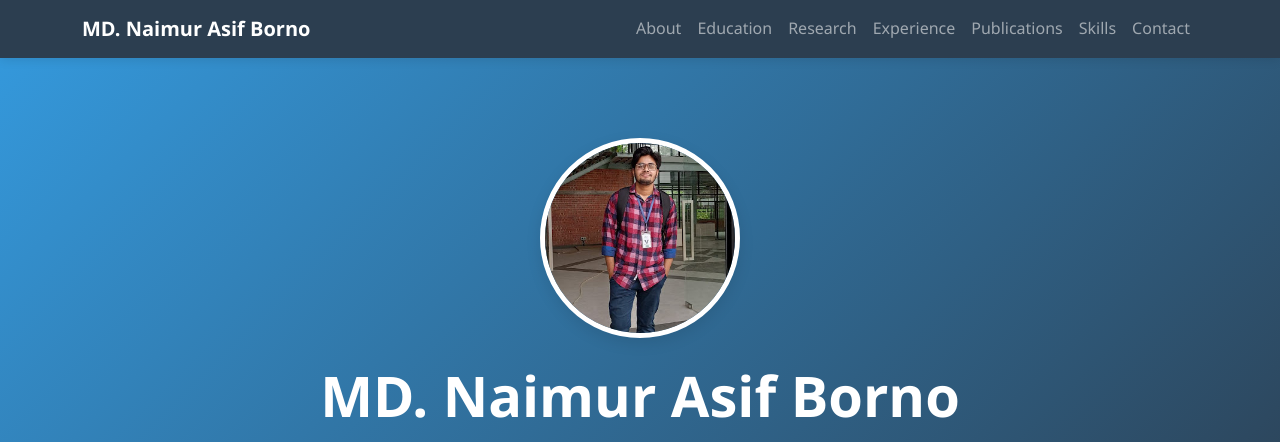
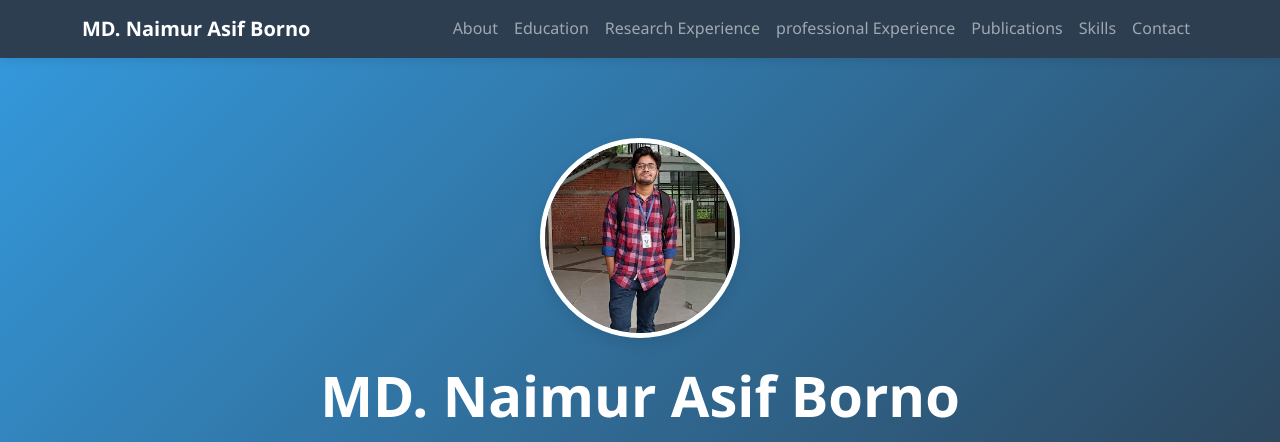
Before and after one commit to naimurborno/naimurborno.github.io, a plain HTML site: page index.html in a window 1280 px wide. Shown: the top 442 px of the page. Drawn offline with nearby package versions, Linux system fonts and the light colour scheme.

Commit message:
Update index.html

```diff
--- a/index.html
+++ b/index.html
@@ -204,10 +204,10 @@
                         <a class="nav-link" href="#education">Education</a>
                     </li>
                     <li class="nav-item">
-                        <a class="nav-link" href="#research">Research</a>
+                        <a class="nav-link" href="#research">Research Experience</a>
                     </li>
                     <li class="nav-item">
-                        <a class="nav-link" href="#experience">Experience</a>
+                        <a class="nav-link" href="#experience">professional Experience</a>
                     </li>
                     <li class="nav-item">
                         <a class="nav-link" href="#publications">Publications</a>
@@ -236,7 +236,7 @@
                 <a href="https://github.com/naimurborno" class="btn btn-light btn-lg" target="_blank">
                     <i class="fab fa-github"></i> GitHub
                 </a>
-                <a href="Main_CV (8).pdf" class="btn btn-outline-light btn-lg" target="_blank">
+                <a href="pdfs/CV.pdf" class="btn btn-outline-light btn-lg" target="_blank">
                     <i class="fas fa-download"></i> Download CV
                 </a>
             </div>
```
